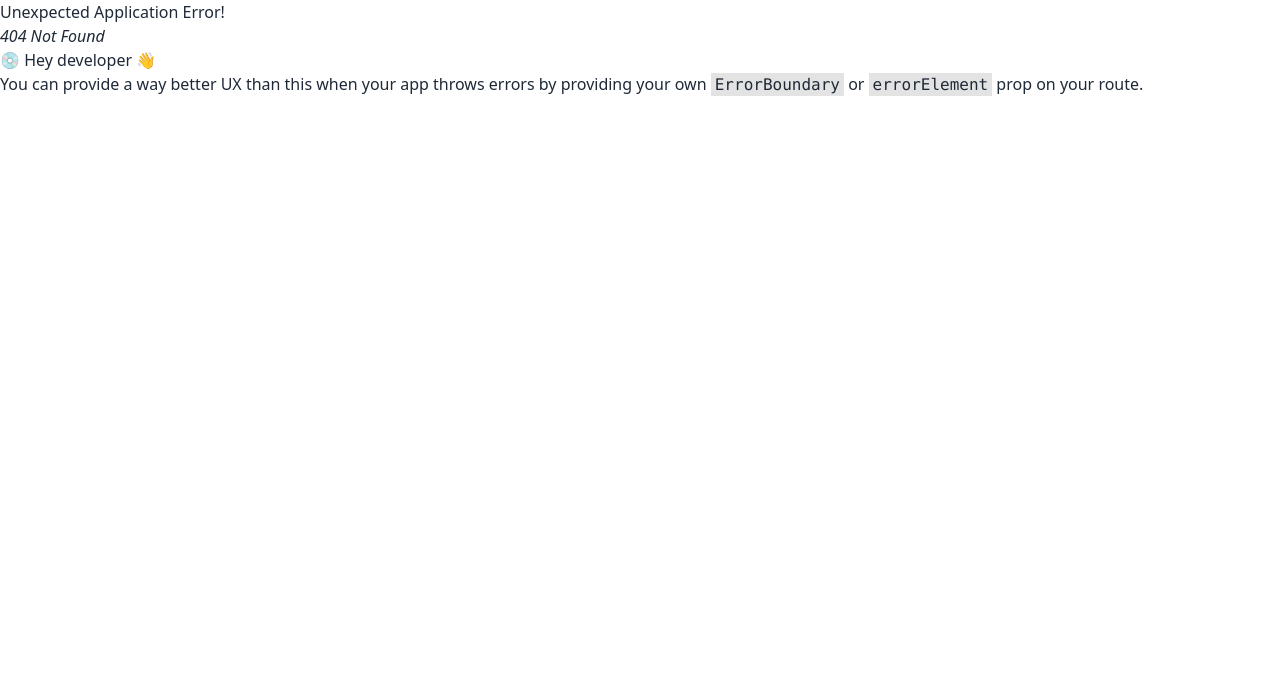
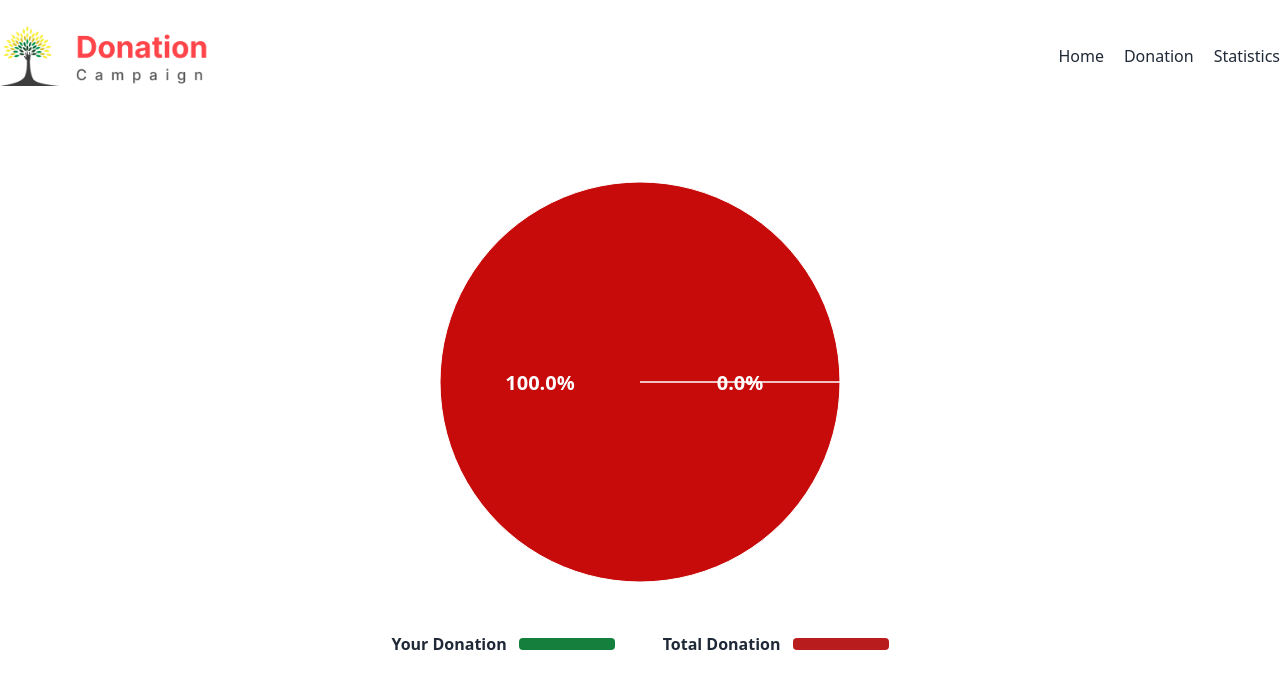
Before and after one commit to Afridi017018/donation-campaign-A8, a React (Vite) app: page /statistics in a window 1280 px wide. Before the commit this address had no page. Shown: the top 688 px of the page. Built offline with nearby package versions, Linux system fonts and the light colour scheme.

Commit message:
statistics page handled

```diff
--- a/package.json
+++ b/package.json
@@ -12,7 +12,9 @@
   "dependencies": {
     "react": "^18.2.0",
     "react-dom": "^18.2.0",
-    "react-router-dom": "^6.16.0"
+    "react-router-dom": "^6.16.0",
+    "recharts": "^2.8.0",
+    "sweetalert2": "^11.7.29"
   },
   "devDependencies": {
     "@types/react": "^18.2.15",
--- a/src/main.jsx
+++ b/src/main.jsx
@@ -10,6 +10,7 @@ import {
 import Home from './pages/Home/Home.jsx';
 import Donate from './pages/Donate/Donate.jsx';
 import Donation from './pages/Donation/Donation.jsx';
+import Statistics from './pages/Statistics/Statistics.jsx';
 
 
 const router = createBrowserRouter([
@@ -32,6 +33,11 @@ const router = createBrowserRouter([
         loader: ()=> fetch('/fakeData.json'),
         element: <Donation />,
       },
+      {
+        path: "/statistics",
+        // loader: ()=> fetch('/fakeData.json'),
+        element: <Statistics />,
+      },
 
     ],
   },
--- a/src/pages/Donate/Donate.jsx
+++ b/src/pages/Donate/Donate.jsx
@@ -1,9 +1,12 @@
 import React, { useEffect, useState } from 'react';
-import { json, useParams } from 'react-router-dom';
+import {Link, Navigate, useNavigate, useParams } from 'react-router-dom';
+import Swal from 'sweetalert2'
 
 const Donate = () => {
     const [cardDetails, setCardDetails] = useState({});
     const { id } = useParams();
+
+    const navigate = useNavigate();
 
     useEffect(() => {
         fetch("/fakeData.json")
@@ -19,6 +22,17 @@ const Donate = () => {
             newId.push({ id: id })
             localStorage.setItem("ids", JSON.stringify(newId));
         }
+
+        Swal.fire(
+            'Donation successful!',
+            '',
+            'success'
+          ).then((result) => {
+
+            if (result.isConfirmed) {
+              navigate("/donation")
+            }
+          })
 
     }
 
--- /dev/null
+++ b/src/pages/Statistics/Statistics.jsx
@@ -0,0 +1,69 @@
+import React from 'react';
+import { PieChart, Pie, Cell, Label } from 'recharts';
+
+const Statistics = () => {
+
+    const getCartLength = JSON.parse(localStorage.getItem("ids")) || [];
+
+  const data = [
+    {
+      "name": "Total Donation",
+      "value": 12 - getCartLength.length,
+      "color": "rgb(199, 10, 10)"
+    },
+    {
+      "name": "Your Donation",
+      "value": getCartLength.length,
+      "color": "rgb(10, 116, 10)"
+    },
+  ];
+
+  const RADIAN = Math.PI / 180;
+  const renderCustomizedLabel = ({ cx, cy, midAngle, innerRadius, outerRadius, percent }) => {
+    const radius = innerRadius + (outerRadius - innerRadius) * 0.5;
+    const x = cx + radius * Math.cos(-midAngle * RADIAN);
+    const y = cy + radius * Math.sin(-midAngle * RADIAN);
+
+    return (
+      <text x={x} y={y} fill="white" fontSize={20} fontWeight="bold" textAnchor="middle" dominantBaseline="central">
+        {(percent * 100).toFixed(1)}%
+      </text>
+    );
+  };
+
+  return (
+    <div className='mt-5 mb-16'>
+        <div className='flex justify-center items-center'>
+      <PieChart width={400} height={500}>
+        <Pie
+          data={data}
+          dataKey="value"
+          nameKey="name"
+          cx="50%"
+          cy="50%"
+          outerRadius={200}
+          fill="#8884d8"
+          labelLine={false}
+          label={renderCustomizedLabel}
+        >
+          {data.map((entry, index) => (
+            <Cell key={`cell-${index}`} fill={entry.color} />
+          ))}
+        </Pie>
+      </PieChart>
+    </div>
+    <div className='flex flex-col lg:flex-row justify-center items-center lg:gap-12 font-semibold'>
+        <div className='flex items-center gap-4 lg:gap-3'>
+           <h4>Your Donation</h4>
+           <div className='w-36 lg:w-24 h-3 bg-green-700 rounded'></div>
+        </div>
+        <div className='flex items-center gap-3'>
+           <h4>Total Donation</h4>
+           <div className='w-36 lg:w-24 h-3 bg-red-700 rounded'></div>
+        </div>
+    </div>
+    </div>
+  );
+};
+
+export default Statistics;
```
Also changed, not shown: 1 other file (tests, documents, lock files or other folders).
